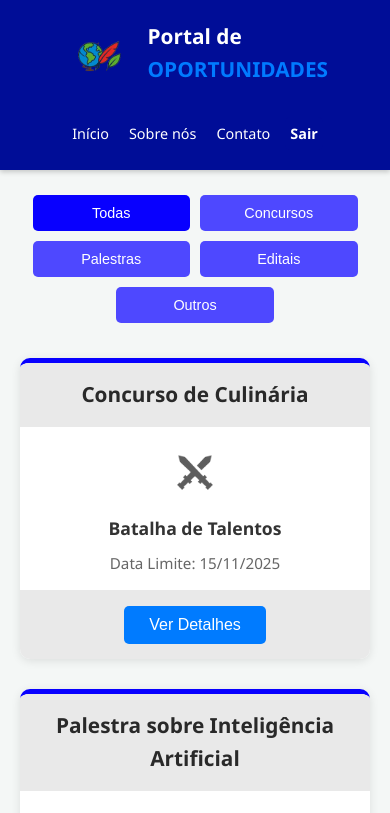
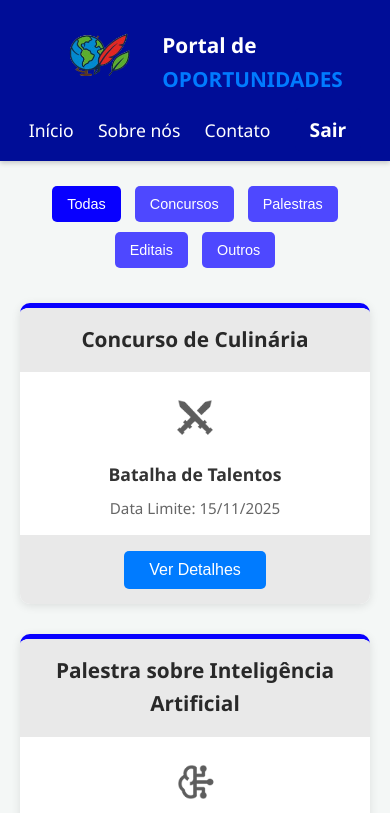
Before and after one commit to GhostDev-Creator/Portal-de-Oportunidades, a plain HTML site: page dash.html in a window 390 px wide. Shown: the top 813 px of the page. Drawn offline with Linux system fonts and the light colour scheme.

Commit message:
Update dash.css

```diff
--- a/css/dash.css
+++ b/css/dash.css
@@ -246,53 +246,28 @@ body {
 @media (max-width: 768px) {
     .header {
         flex-direction: column;
-        align-items: center;
         padding: 15px;
-    }
-
-    .header .logo {
-        margin-bottom: 10px;
-        justify-content: center;
-        width: 100%;
-    }
-
-    .header .logo img {
-        height: 60px;
     }
 
     .header h1 {
         font-size: 1.5em;
-        margin-top: 5px;
-        margin-bottom: 15px; /* Adiciona margem após o título */
+        margin-top: 10px;
     }
 
-    /* O nav-menu agora atua como um container flexível horizontal para o menu e logout */
-    /* Assumindo que o logout-link está DENTRO ou logo após o nav-menu no HTML */
     .nav-menu {
-        margin-top: 0;
-        display: flex;
-        flex-direction: row;
-        flex-wrap: wrap; /* Permite quebrar se não houver espaço suficiente */
-        justify-content: space-around;
-        width: 100%;
-        padding: 0 5px;
+        margin-top: 15px;
     }
 
     .nav-menu a {
-        margin: 0 5px; /* Espaçamento entre os links */
-        padding: 5px;
-        text-align: center;
-        font-size: 0.9em; /* Levemente reduzido */
-        flex-grow: 1; /* Permite que os links ocupem espaço uniformemente */
+        margin: 0 10px;
     }
 
     .logout-link {
-        /* Ajusta o logout para continuar na linha */
         margin-top: 0 !important;
-        margin-left: 10px !important; /* Espaço após o último link do menu */
+        margin-left: 10px !important;
         padding: 8px 15px;
-        font-size: 0.9em !important;
-        white-space: nowrap; /* Impede que o texto do botão quebre */
+        font-size: 1.2em !important;
+        white-space: nowrap;
     }
 
     .tabs {
@@ -346,26 +321,11 @@ body {
         font-size: 1.3em;
     }
 
-    .tabs {
-        display: flex;
-        flex-wrap: wrap;
-        justify-content: center;
+    .tab-button {
+        font-size: 0.9em;
     }
 
-    .tab-button {
-        font-size: 0.9em;
-        width: 45%;
-    }
-
-    /* Permite que o menu quebre para duas linhas se necessário em telas muito pequenas */
-    .nav-menu {
-        flex-wrap: wrap;
-        justify-content: center;
-    }
-
-    .nav-menu a, .logout-link {
-        margin: 5px 5px !important; /* Mais espaço entre os itens em telas estreitas */
-        flex-grow: 0; /* Desativa o crescimento para ter mais controle */
-        width: auto;
+    .logout-link{
+        font-size: 1.3em;
     }
 }
```
